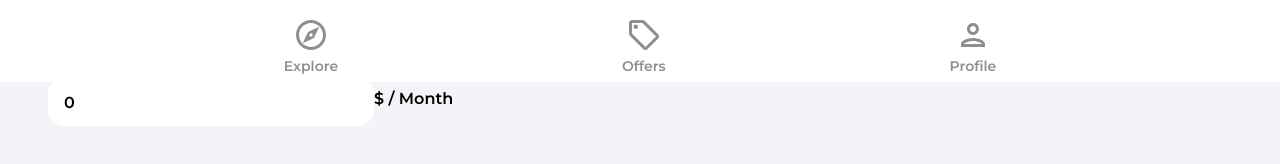
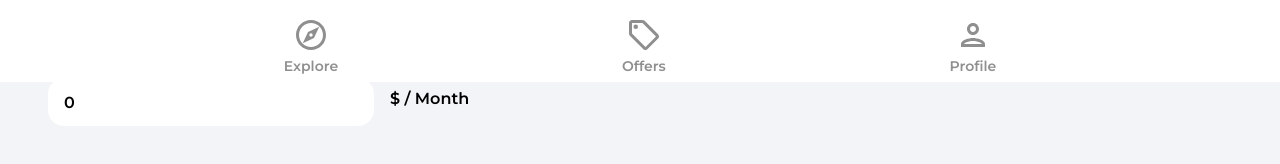
Before and after one commit to it27427/house-marketplace-app, a React (Vite) app: page /create-listing in a window 1280 px wide. Shown: the part 718-882 px from the top of the page. Built offline with nearby package versions, Linux system fonts and the light colour scheme; no server answers; sample sign-in values are in the browser's storage.

Commit message:
Discounted Price

```diff
--- a/src/assets/css/index.css
+++ b/src/assets/css/index.css
@@ -843,9 +843,11 @@
 .formPriceDiv {
   display: flex;
   align-items: center;
-  gap: 1rem;
-  width: 100%;
-  overflow: hidden;
+  gap: .5rem;
+}
+
+.formPriceDiv .formPriceText {
+  margin-left: 0;
 }
 
 .formPriceText {
--- a/src/pages/CreateListing.jsx
+++ b/src/pages/CreateListing.jsx
@@ -270,6 +270,22 @@
 
             {type === 'rent' && <p className='formPriceText'>$ / Month</p>}
           </div>
+
+          {offer && (
+            <>
+              <label className='formLabel'>Discounted Price</label>
+              <input
+                type='number'
+                className='formInputName'
+                id='discountedPrice'
+                value={discountedPrice}
+                onChange={onMutate}
+                minLength='50'
+                maxLength='750000000'
+                required={offer}
+              />
+            </>
+          )}
         </form>
       </main>
     </div>
```
